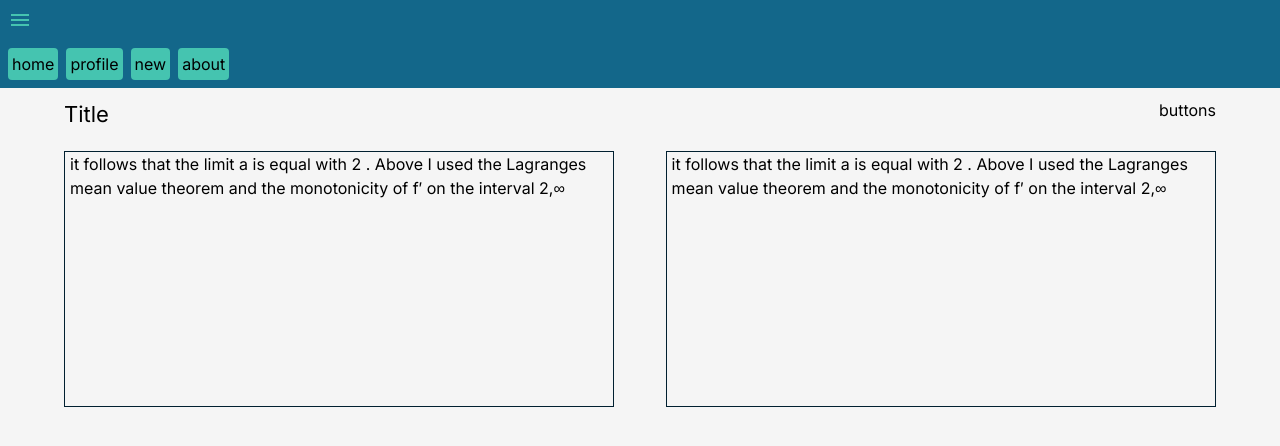
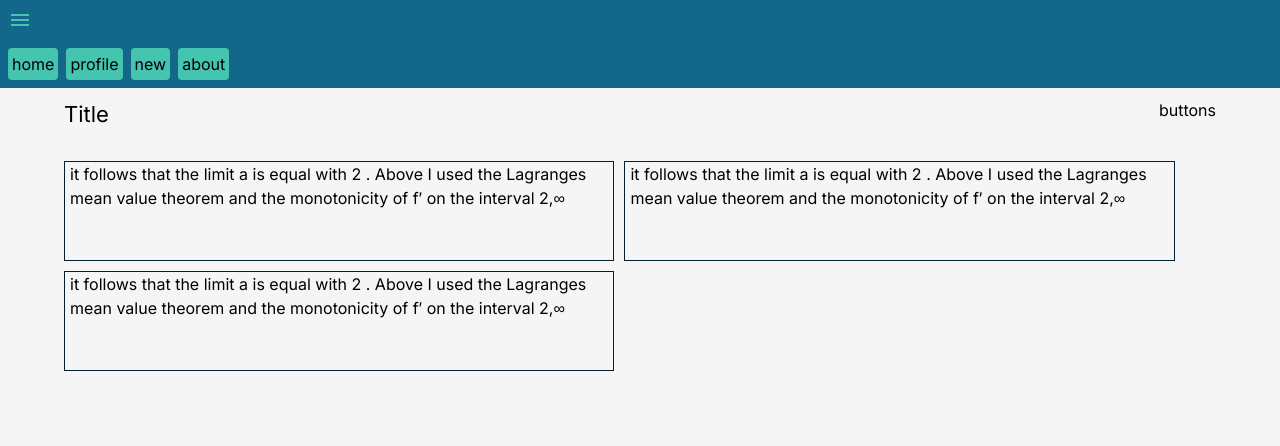
Before and after one commit to KalabusChipopino/exercise, a Next.js app in the folder front/: page / in a window 1280 px wide. Shown: the top 446 px of the page. Built offline with nearby package versions, Linux system fonts and the light colour scheme.

Commit message:
cards main update

```diff
--- a/front/app/components/CardMain.tsx
+++ b/front/app/components/CardMain.tsx
@@ -1,6 +1,6 @@
 export default function CardMain() {
-    return <div className="w-[43vw] h-[20vw] overflow-hidden border-[1px]
-      px-[5px]  border-border">
+    return <div className="w-full h-[100%] overflow-hidden border-[1px]
+      px-[5px]  border-border min-h-[100px] sm:max-w-[43vw] ">
        it follows that the limit a
         is equal with 2
        . Above I used the Lagranges mean value theorem and the monotonicity of f′
--- a/front/app/page.tsx
+++ b/front/app/page.tsx
@@ -3,14 +3,15 @@ import CardMain from "./components/CardMain";
 
 export default function Home() {
   return (
-    <main className=" px-[5vw] pt-[10px]">
-      <div className="flex w-full justify-between">
+    <main className="flex flex-col px-[5vw] pt-[10px] gap-[10px]">
+      <div className="flex w-full justify-between ">
         <h1 className="text-[22px]">
           Title
         </h1>
         buttons
       </div>
-      <div className="flex justify-between mt-[20px]">
+      <div className="flex mt-[20px] gap-[10px] flex-wrap">
+        <CardMain/>
         <CardMain/>
         <CardMain/>
       </div>
```
